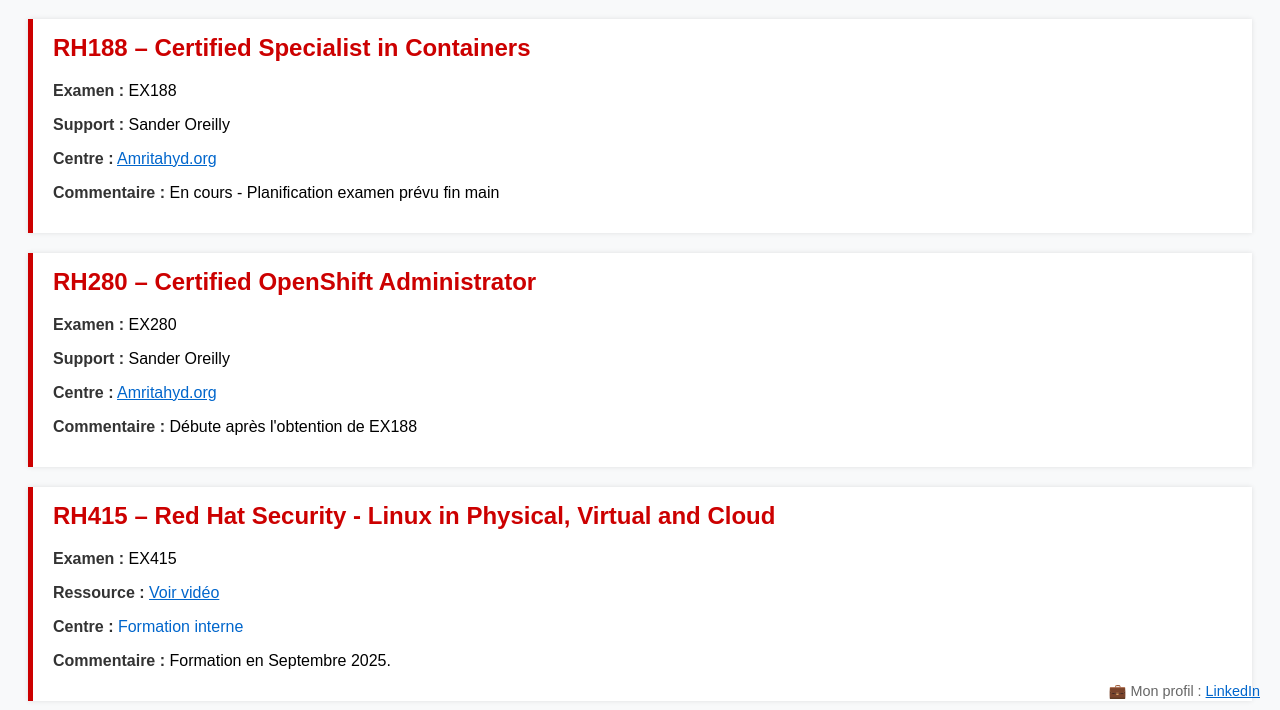
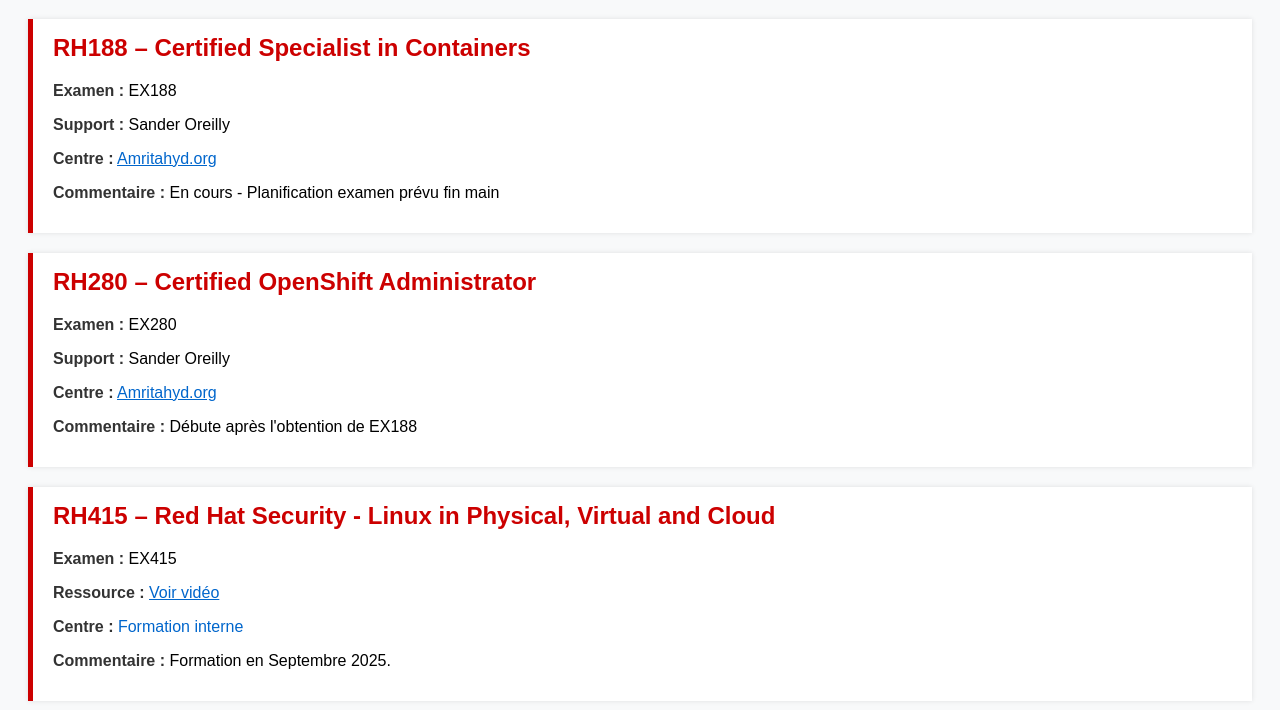
Before and after one commit to Sylvio04/parcours_RHCA, a plain HTML site: page index.html in a window 1280 px wide. Shown: the part 90-800 px from the top of the page. Drawn offline with Linux system fonts and the light colour scheme.

Commit message:
suppression footer

```diff
--- a/index.html
+++ b/index.html
@@ -99,9 +99,7 @@
     <p><span class="label">Commentaire :</span> En attente.</p>
   </div>
 
-   <footer>
-    💼 Mon profil : <a href="https://www.linkedin.com/in/sylvio-richard-0873183a/" target="_blank">LinkedIn</a>
-  </footer>
+
 
 </body>
 </html>
```
